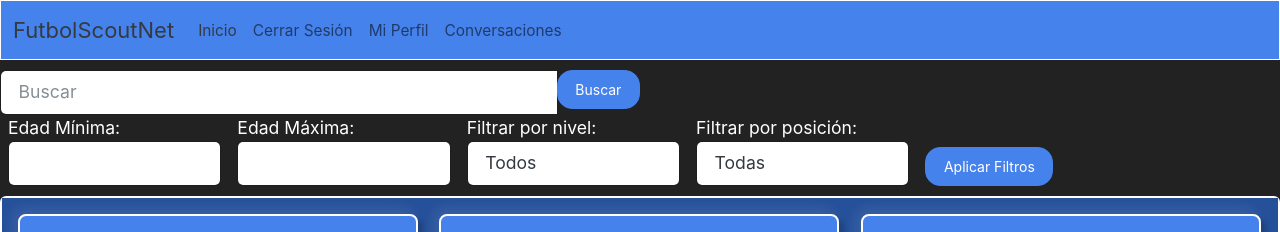
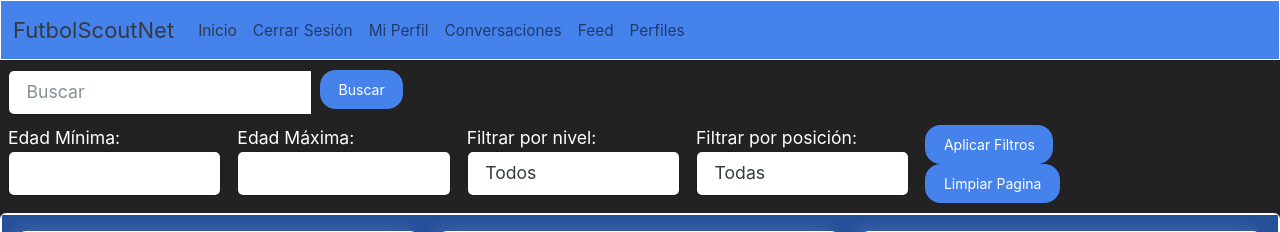
Before and after one commit to PabloViano/FutbolScoutNet, a Django app: page /listado-perfiles/ in a window 1280 px wide. Shown: the top 232 px of the page. Run offline with Django 4.2, Linux system fonts and the light colour scheme; a user stored in the database is signed in; data comes from the database, SQL or seed files in the repository; both versions use the stored data as it was after the commit.

Commit message:
Agregados campo estado a Perfiles y Post. Agregado botones de limpiar pagina en Feed y Listado Perfiles (limpian filtros y busqueda). Agregado botones Feed y Perfiles en el layout para no tener que ir al inicio siempre. Tambien agregada validacion para que la edad no pueda ser negativa

```diff
--- a/FutbolScoutNet/sitio/models.py
+++ b/FutbolScoutNet/sitio/models.py
@@ -2,6 +2,7 @@ from django.db import models
 from django.utils import timezone
 from django.contrib.auth.models import User
 from django.db.models.signals import post_save
+from django.core.validators import MinValueValidator
 import boto3
 
 class Posicion(models.Model):
@@ -21,7 +22,8 @@ class Profile(models.Model):
     image = models.ImageField(upload_to="Profiles_Images", default='user.png')
     posicion = models.ForeignKey(Posicion, on_delete=models.CASCADE, null=True, blank=True)
     nivel = models.ForeignKey(Nivel, on_delete=models.CASCADE, null=True, blank=True)
-    edad = models.IntegerField(null=True, blank=True)
+    edad = models.IntegerField(null=True, blank=True, validators=[MinValueValidator(1)])
+    estado = models.CharField(max_length=50, default='activo')
 
     def __str__(self):
         return f'Perfil de {self.user.username}'
@@ -53,6 +55,7 @@ class Comment(models.Model):
     post = models.ForeignKey('Post', on_delete=models.DO_NOTHING, related_name='comments', null=True, blank=True)
     fecha = models.DateTimeField(default=timezone.now)
     texto = models.CharField(max_length=500)
+    estado = models.CharField(max_length=50, default='publicada')
 
     def __str__(self):
         return f'Comentario del post {self.post} de {self.user.username}'
@@ -64,6 +67,7 @@ class Post(models.Model):
     fecha = models.DateTimeField(default=timezone.now)
     multimedia = models.ImageField(upload_to="UsersMultimedia", blank=True, null=True)
     video = models.FileField(upload_to="videos", blank=True, null=True)
+    estado = models.CharField(max_length=50, default='publicada')
 
     def get_comments(self):
         return Comment.objects.filter(post=self)
--- a/FutbolScoutNet/sitio/templates/layout.html
+++ b/FutbolScoutNet/sitio/templates/layout.html
@@ -25,6 +25,12 @@
               <li class="nav-item">
                   <a class="nav-link" href="/conversaciones">Conversaciones</a>
               </li>
+              <li class="nav-item">
+                <a class="nav-link" href="/feed">Feed</a>
+              </li>
+              <li class="nav-item">
+                <a class="nav-link" href="/listado-perfiles">Perfiles</a>
+              </li>
             {% else %}
               <li class="nav-item">
                   <a class="nav-link" href="/accounts/login/">Iniciar Sesión</a>
--- a/FutbolScoutNet/sitio/templates/listado_perfiles.html
+++ b/FutbolScoutNet/sitio/templates/listado_perfiles.html
@@ -5,17 +5,20 @@
     <div style="margin-top: 10px;"></div>
     <div class="feed-container">
         <div class="content">
-            <div class="col-md-6">
+            <div class="col-md-6 mx-2">
                 <form class="form-inline my-2 my-lg-0" method="GET">
                     <div class="input-group">
                         <input class="form-control" type="text" name="search" placeholder="Buscar" value="{{ request.GET.search }}">
-                        <div class="input-group-append">
+                        <div class="input-group-append col-md-6 mx-2">
                             <button class="btn btn-primary" type="submit">Buscar</button>
                         </div>
                     </div>
                 </form>
             </div>
-            <form method="get" class="filter-container inline-form">
+
+            <div style="margin-top: 10px;"></div>
+
+            <form method="get" class="filter-container inline-form" id="filter-form">
                 <div class="d-flex flex-row">
                     <div class="form-group col-md-2 mx-2">
                         <label for="edad_min">Edad Mínima:</label>
@@ -51,7 +54,9 @@
 
                     <div class="form-group col-md-2 mx-2 align-self-end">
                         <button type="submit" class="btn btn-primary">Aplicar Filtros</button>
+                        <button type="button" class="btn btn-primary" id="clear-filters">Limpiar Pagina</button>
                     </div>
+
 
                 </div>
 
@@ -81,4 +86,14 @@
         </div>
     </div>
 </body>
+
+<script src="https://code.jquery.com/jquery-3.6.4.min.js"></script>
+<script>
+    $(document).ready(function() {
+        $('#clear-filters').on('click', function() {
+            $('#filter-form input, #filter-form select').val('');
+            $('#filter-form').submit();
+        });
+    });
+</script>
 {% endblock %}
--- a/FutbolScoutNet/sitio/templates/mensajes.html
+++ b/FutbolScoutNet/sitio/templates/mensajes.html
@@ -22,13 +22,13 @@
             </ul>
 
             {% if conversacion.emisor == request.user %}
-                <form method="post" action="{% url 'mensajes' username=conversacion.destinatario.username %}" style="align-self: flex-end; margin-right: 1030px;">
+                <form method="post" action="{% url 'mensajes' username=conversacion.destinatario.username %}" style="align-self: flex-end; margin-right: 85%;">
                     {% csrf_token %}
                     {{ form.as_p }}
                     <button type="submit" class="btn btn-primary">Enviar mensaje</button>
                 </form>
             {% else %}
-                <form method="post" action="{% url 'mensajes' username=conversacion.emisor.username %}" style="align-self: flex-end; margin-right: 1030px;">
+                <form method="post" action="{% url 'mensajes' username=conversacion.emisor.username %}" style="align-self: flex-end; margin-right: 85%;">
                     {% csrf_token %}
                     {{ form.as_p }}
                     <button type="submit" class="btn btn-primary">Enviar mensaje</button>
```
Also changed, not shown: FutbolScoutNet/sitio/templates/feed.html (+8 -2 lines), FutbolScoutNet/db.sqlite3, FutbolScoutNet/sitio/migrations/0032_comment_estado_post_estado_profile_estado.py (added), FutbolScoutNet/sitio/migrations/0033_alter_profile_edad.py (added).
